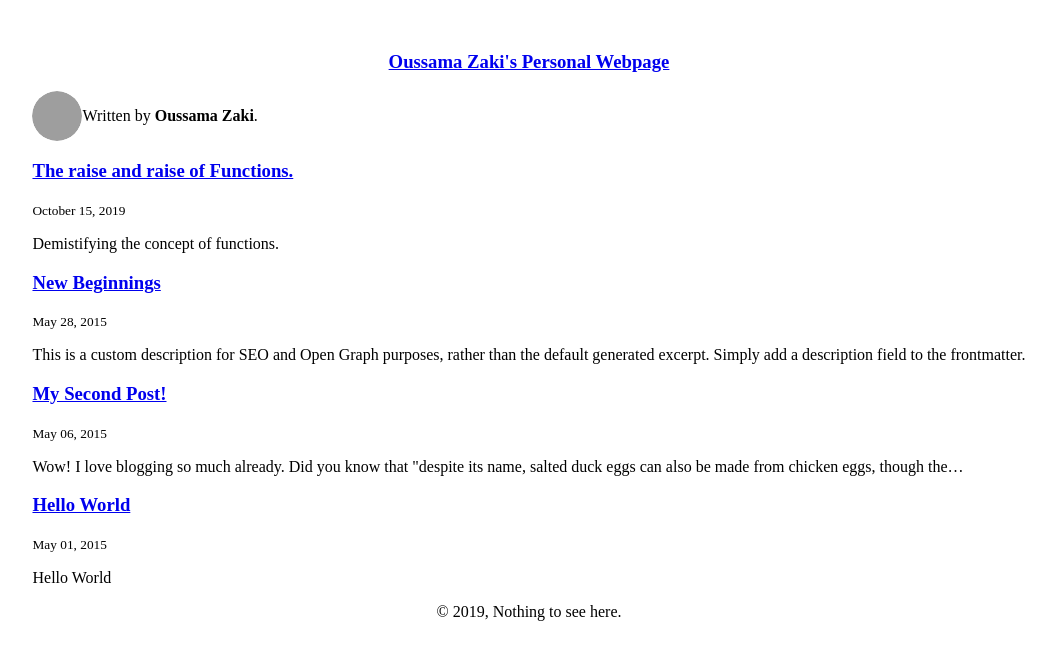
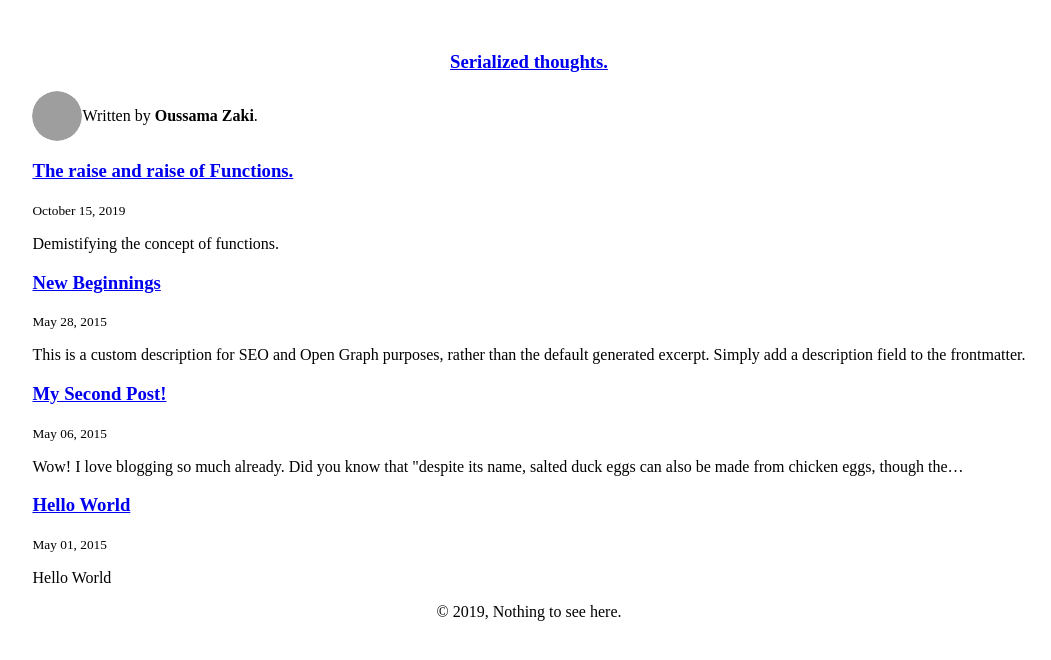
Before and after one commit to OussaZaki/oussa.io, a Gatsby site: page /blog in a window 1280 px wide. Shown: the whole page, without its empty margins (111-1162 px from the left). Built offline with nearby package versions, Linux system fonts and the light colour scheme; Gatsby itself is replaced by a stand-in of ours; grey boxes are pictures that could not be loaded.

Commit message:
🎨 pages cleanup

```diff
--- a/src/pages/blog.js
+++ b/src/pages/blog.js
@@ -5,17 +5,8 @@ import Bio from "../components/bio"
 import Layout from "../components/layout"
 import SEO from "../components/seo"
 
-class BlogIndex extends React.Component {
-  render() {
-    const { data } = this.props
-    const siteTitle = data.site.siteMetadata.title
-    const posts = data.allMarkdownRemark.edges
-
-    return (
-      <Layout location={this.props.location} title={siteTitle}>
-        <SEO title="All posts" />
-        <Bio />
-        {posts.map(({ node }) => {
+function _getPosts(posts) {
+  return posts.map(({ node }) => {
     const title = node.frontmatter.title || node.fields.slug
     return (
       <article key={node.fields.slug}>
@@ -36,7 +27,20 @@ class BlogIndex extends React.Component {
         </section>
       </article>
     )
-        })}
+  })
+}
+
+class BlogIndex extends React.Component {
+  render() {
+    const { data } = this.props
+    const title = "Serialized thoughts."
+    const posts = data.allMarkdownRemark.edges
+
+    return (
+      <Layout location={this.props.location} title={title}>
+        <SEO title={title} />
+        <Bio />
+        {_getPosts(posts)}
       </Layout>
     )
   }
--- a/src/pages/index.js
+++ b/src/pages/index.js
@@ -4,7 +4,7 @@ import { graphql } from "gatsby"
 import SEO from "../components/seo"
 import SocialList from "../containers/social-list"
 
-import "./profile.css"
+import "./index.css"
 
 class ProfilePage extends React.Component {
   render() {
```
Lines whose indentation alone changed are shown as unchanged.
